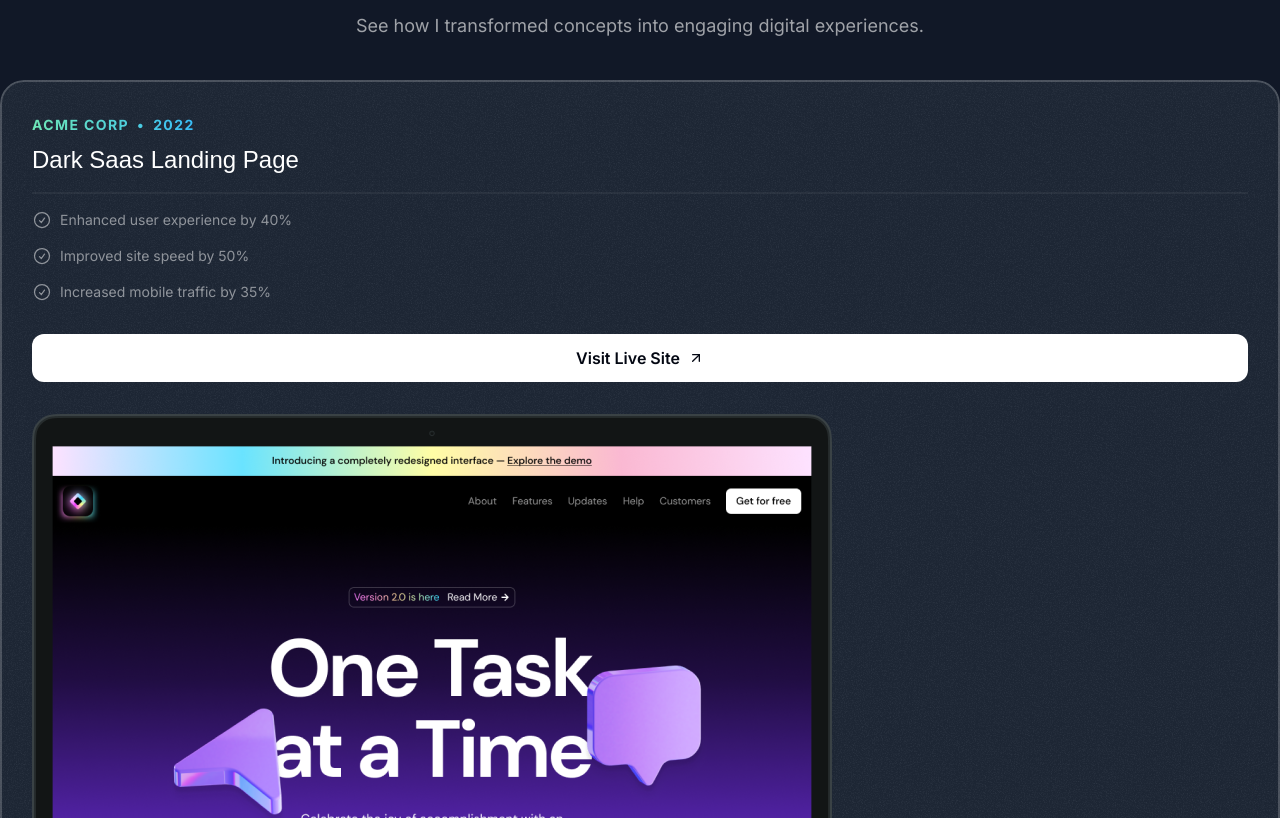
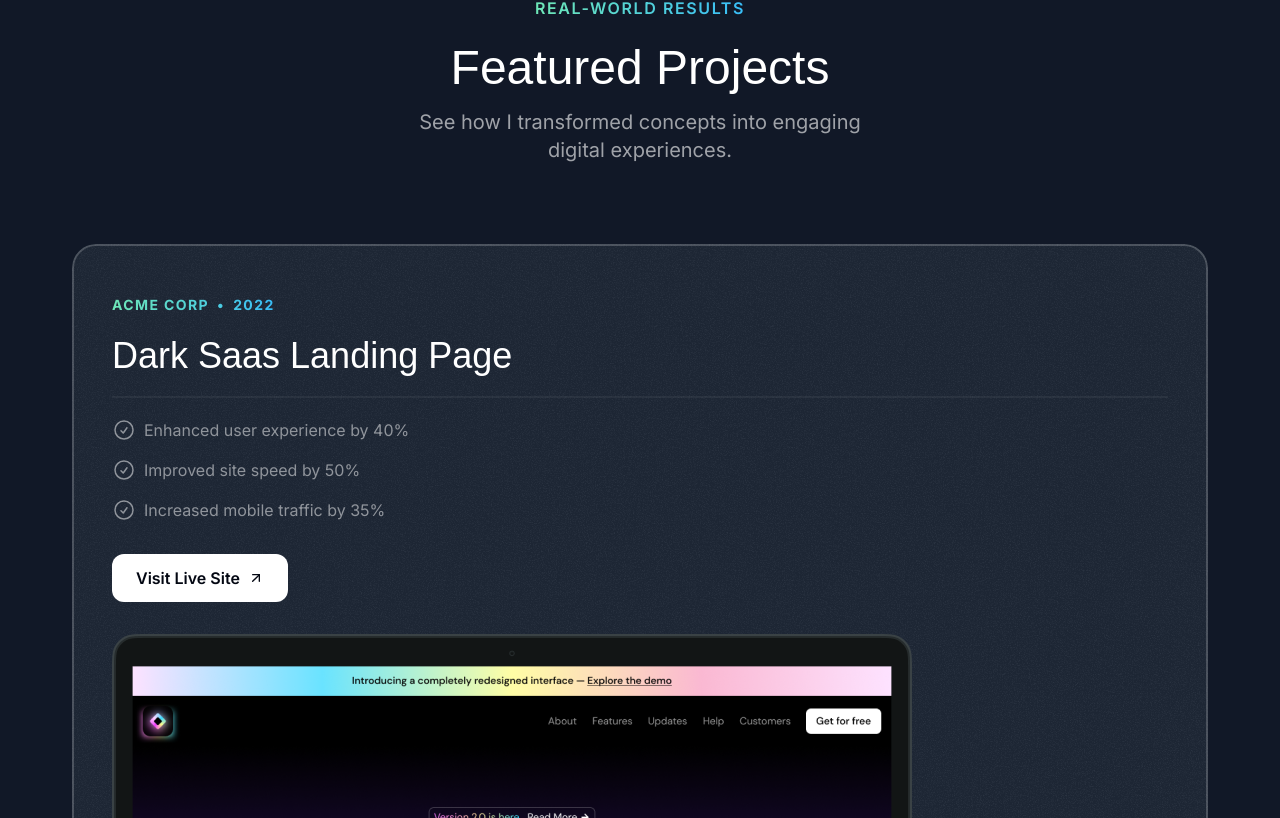
Before and after one commit to Toheedullah-K3/dev-portfolio, a Next.js app: page / in a window 1280 px wide. Shown: the part 1022-1840 px from the top of the page. Built offline with nearby package versions, Linux system fonts and the light colour scheme; a web font is replaced by a local one.

Commit message:
Project Section MD Responsiveness Donegit add .

```diff
--- a/src/sections/Projects.tsx
+++ b/src/sections/Projects.tsx
@@ -48,20 +48,20 @@ const portfolioProjects = [
 
 export const ProjectsSection = () => {
   return (
-    <section className="pb-16">
+    <section className="pb-16 lg:py-24">
       <div className="container">
         <div className="flex justify-center">
           <p className="uppercase font-semibold tracking-widest bg-gradient-to-r from-emerald-300 to-sky-400 text-transparent bg-clip-text">Real-world Results</p>
         </div>
         <h2 className="font-serif text-3xl md:text-5xl text-center mt-6">Featured Projects</h2>
-        <p className="text-center text-white/60 md:text-lg mt-4">
+        <p className="text-center text-white/60 md:text-lg lg:text-xl mt-4 max-w-md mx-auto">
           See how I transformed concepts into engaging digital experiences.
         </p>
-      </div>
 
-      <div className="flex flex-col mt-10 gap-20">
+
+        <div className="flex md:mt-20 flex-col mt-10 gap-20">
           {portfolioProjects.map(project => (
-          <div key={project.title} className="bg-gray-800 rounded-3xl relative z-0 overflow-hidden after:z-10 after:content-[''] after:absolute after:inset-0 after:outline after:outline-2 after:-outline-offset-2 after:rounded-3xl after:outline-white/20 px-8 pt-8 after:pointer-events-none">
+            <div key={project.title} className="bg-gray-800 rounded-3xl relative z-0 overflow-hidden after:z-10 after:content-[''] after:absolute after:inset-0 after:outline after:outline-2 after:-outline-offset-2 after:rounded-3xl after:outline-white/20 px-8 pt-8 after:pointer-events-none md:pt-12 md:px-10">
 
               <div className="absolute inset-0 -z-10 opacity-5" style={{
                 backgroundImage: `url(${grainImage.src})`
@@ -74,27 +74,39 @@ export const ProjectsSection = () => {
               </div>
 
 
-            <h3 className="font-serif text-2xl mt-2"> {project.title} </h3>
-            <hr className="border-t-2 border-white/5 mt-4" />
-            <ul className="flex flex-col gap-4 mt-4">
+              <h3 className="font-serif text-2xl mt-2 md:mt-5 md:text-4xl"> {project.title} </h3>
+              <hr className="border-t-2 border-white/5 mt-4 md:mt-5" />
+              <ul className="flex flex-col gap-4 mt-4 md:mt-5">
                 {
                   project.results.map(result => (
-                  <li className="flex gap-2 text-sm text-white/50">
-                    <CheckCircleIcon className="size-5" />
+                    <li className="flex gap-2 text-sm md:text-base text-white/50">
+                      <CheckCircleIcon className="size-5 md:size-6" />
                       <span> {result.title} </span>
                     </li>
                   ))
                 }
               </ul>
+
               <a href={project.link}>
-              <button className="bg-white text-gray-950 h-12 w-full rounded-xl font-semibold inline-flex items-center justify-center gap-2 mt-8">
+                <button
+                  className="bg-white text-gray-950 h-12 w-full md:w-auto px-6 rounded-xl font-semibold inline-flex items-center justify-center gap-2 mt-8"
+                >
                   <span> Visit Live Site </span>
-                <ArrowUpRightIcon className="size-4" />
+
+                  <ArrowUpRightIcon
+                    className="size-4"
+                  />
                 </button>
               </a>
-            <Image src={project.image} alt={project.title} className="mt-8 -mb-4" />
+
+              <Image
+                src={project.image}
+                alt={project.title}
+                className="mt-8 -mb-4 md:-mb-0"
+              />
             </div>
           ))}
+        </div>
       </div>
     </section>
   )
```
Lines whose indentation alone changed are shown as unchanged.
